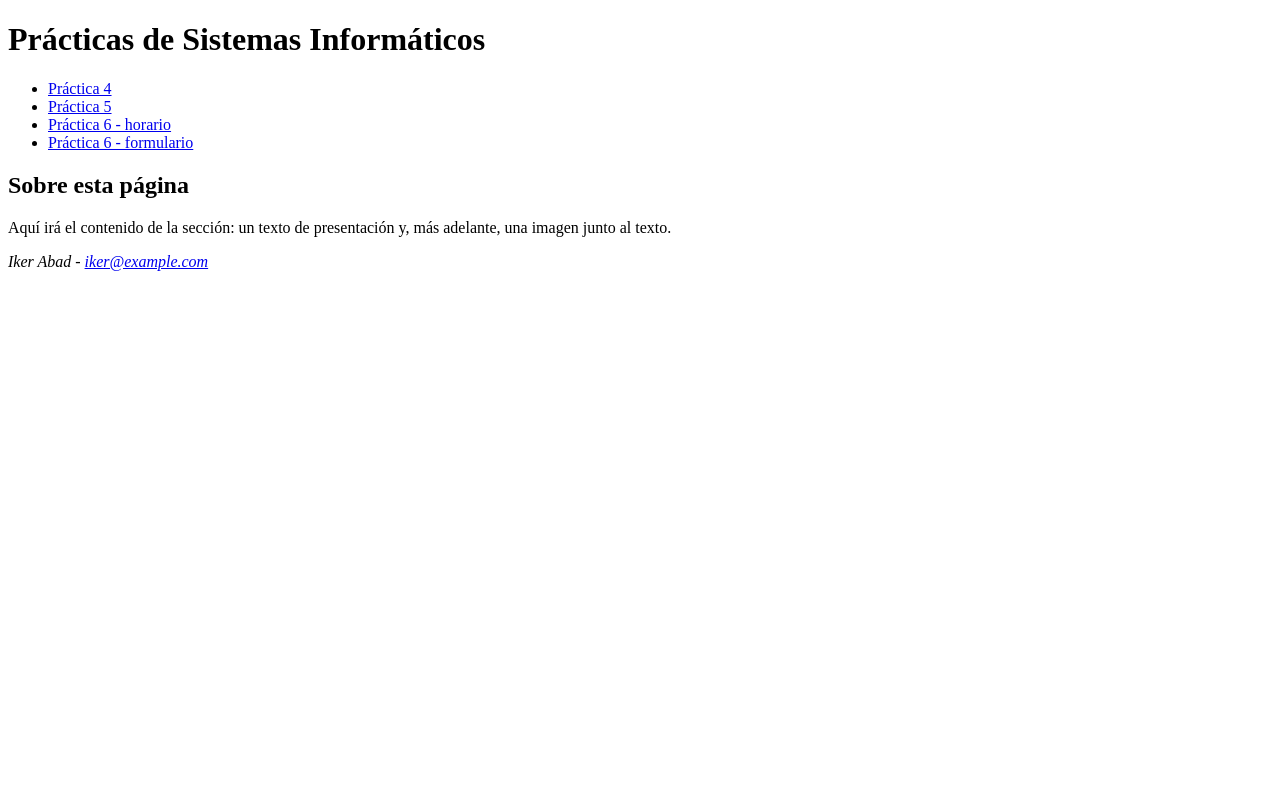
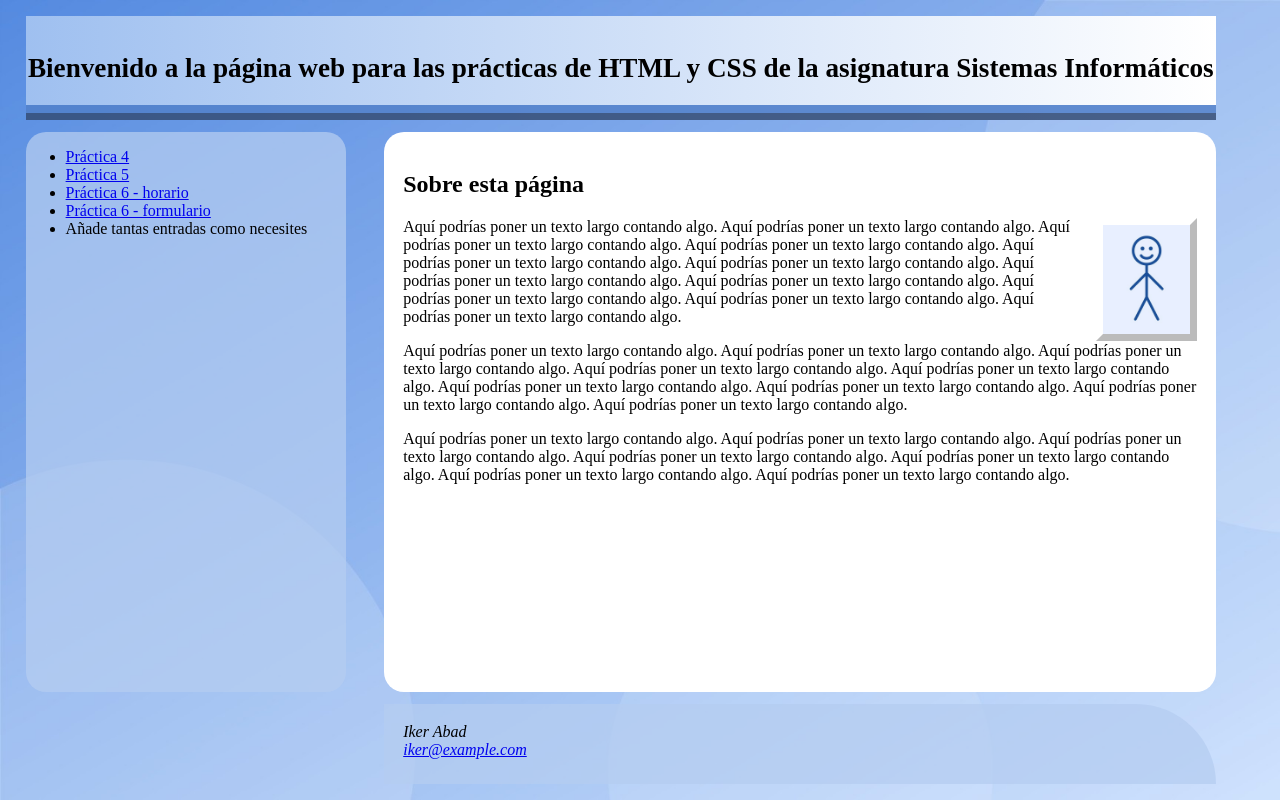
Before and after one commit to IkerAbad/uni, a plain HTML site: page sistemas-informaticos/HTMLyCSS/index.html in a window 1280 px wide. Drawn offline with Linux system fonts and the light colour scheme.

Commit message:
Sistemas: P7 (posicionamiento, fondos y bordes) completa (index.html + posiciones.css + fondos.css)

```diff
--- /dev/null
+++ b/sistemas-informaticos/HTMLyCSS/fondos.css
@@ -0,0 +1,32 @@
+body {
+  background-image: url(fondo.jpg);
+  background-repeat: no-repeat;
+  background-size: cover;
+  background-attachment: fixed;
+}
+
+section {
+  background-color: white;
+}
+
+nav {
+  background-color: rgba(180, 205, 240, 0.75);
+}
+
+header {
+  background: linear-gradient(to right, #9fc0f0, #ffffff);
+  border-bottom: 4mm ridge rgb(70 120 200 / 0.85);
+  box-sizing: border-box;
+}
+
+nav,
+section {
+  border-radius: 20px;
+}
+
+footer {
+  background-color: rgba(180, 205, 240, 0.75);
+  border-start-end-radius: 80px 80px;
+  padding: 1.5%;
+  box-sizing: border-box;
+}
--- a/sistemas-informaticos/HTMLyCSS/index.html
+++ b/sistemas-informaticos/HTMLyCSS/index.html
@@ -9,11 +9,14 @@
     content="En esta página se pueden encontrar enlaces a las prácticas de HTML y CSS realizadas por Iker Abad." />
   <meta name="Author" content="Iker" />
   <title>Iker Abad</title>
+  <link rel="stylesheet" type="text/css" href="posiciones.css">
+  <link rel="stylesheet" type="text/css" href="fondos.css">
 </head>
 
 <body>
   <header>
-    <h1>Prácticas de Sistemas Informáticos</h1>
+    <h1>Bienvenido a la página web para las prácticas de HTML y CSS de la asignatura Sistemas
+      Informáticos de Iker Abad</h1>
   </header>
 
   <nav>
@@ -22,20 +25,43 @@
       <li><a href="practicasHTML/practica05.html">Práctica 5</a></li>
       <li><a href="practicasHTML/practica06Horario.html">Práctica 6 - horario</a></li>
       <li><a href="practicasHTML/practica6Formulario.html">Práctica 6 - formulario</a></li>
+      <li>Añade tantas entradas como necesites</li>
     </ul>
   </nav>
 
-  <section>
+  <section id="contenido">
     <h2>Sobre esta página</h2>
-    <p>
-      Aquí irá el contenido de la sección: un texto de presentación y, más adelante, una imagen junto
-      al texto.
-    </p>
+    <div id="imagen">
+      <img id="mi_foto" alt="Foto de Iker" src="mi_foto.jpg">
+    </div>
+    <div id="texto">
+      <p>
+        Aquí podrías poner un texto largo contando algo. Aquí podrías poner un texto largo contando
+        algo. Aquí podrías poner un texto largo contando algo. Aquí podrías poner un texto largo
+        contando algo. Aquí podrías poner un texto largo contando algo. Aquí podrías poner un texto
+        largo contando algo. Aquí podrías poner un texto largo contando algo. Aquí podrías poner un
+        texto largo contando algo. Aquí podrías poner un texto largo contando algo. Aquí podrías
+        poner un texto largo contando algo. Aquí podrías poner un texto largo contando algo.
+      </p>
+      <p>
+        Aquí podrías poner un texto largo contando algo. Aquí podrías poner un texto largo contando
+        algo. Aquí podrías poner un texto largo contando algo. Aquí podrías poner un texto largo
+        contando algo. Aquí podrías poner un texto largo contando algo. Aquí podrías poner un texto
+        largo contando algo. Aquí podrías poner un texto largo contando algo. Aquí podrías poner un
+        texto largo contando algo. Aquí podrías poner un texto largo contando algo.
+      </p>
+      <p>
+        Aquí podrías poner un texto largo contando algo. Aquí podrías poner un texto largo contando
+        algo. Aquí podrías poner un texto largo contando algo. Aquí podrías poner un texto largo
+        contando algo. Aquí podrías poner un texto largo contando algo. Aquí podrías poner un texto
+        largo contando algo. Aquí podrías poner un texto largo contando algo.
+      </p>
+    </div>
   </section>
 
   <footer>
     <address>
-      Iker Abad -
+      Iker Abad<br>
       <a href="mailto:iker@example.com">iker@example.com</a>
     </address>
   </footer>
--- /dev/null
+++ b/sistemas-informaticos/HTMLyCSS/posiciones.css
@@ -0,0 +1,53 @@
+header {
+  position: absolute;
+  top: 2%;
+  left: 2%;
+  height: 13%;
+  width: 93%;
+}
+
+header h1 {
+  font-size: 1.7em;
+  margin: 0;
+  text-align: center;
+  line-height: 13vh;
+}
+
+nav {
+  position: absolute;
+  top: 16.5%;
+  left: 2%;
+  height: 70%;
+  width: 25%;
+}
+
+section {
+  position: absolute;
+  top: 16.5%;
+  left: 30%;
+  height: 70%;
+  width: 65%;
+  overflow: auto;
+  padding: 1.5%;
+  box-sizing: border-box;
+}
+
+footer {
+  position: absolute;
+  top: 88%;
+  left: 30%;
+  height: 10%;
+  width: 65%;
+}
+
+#imagen {
+  float: right;
+  width: 11%;
+  margin-left: 2%;
+  border: 2mm outset rgb(255 255 255 / 0.8);
+}
+
+#mi_foto {
+  width: 100%;
+  display: block;
+}
```
Also changed, not shown: sistemas-informaticos/HTMLyCSS/fondo.jpg (added), sistemas-informaticos/HTMLyCSS/mi_foto.jpg (added), sistemas-informaticos/HTMLyCSS/practicasHTML/mark-word-icon.png.
